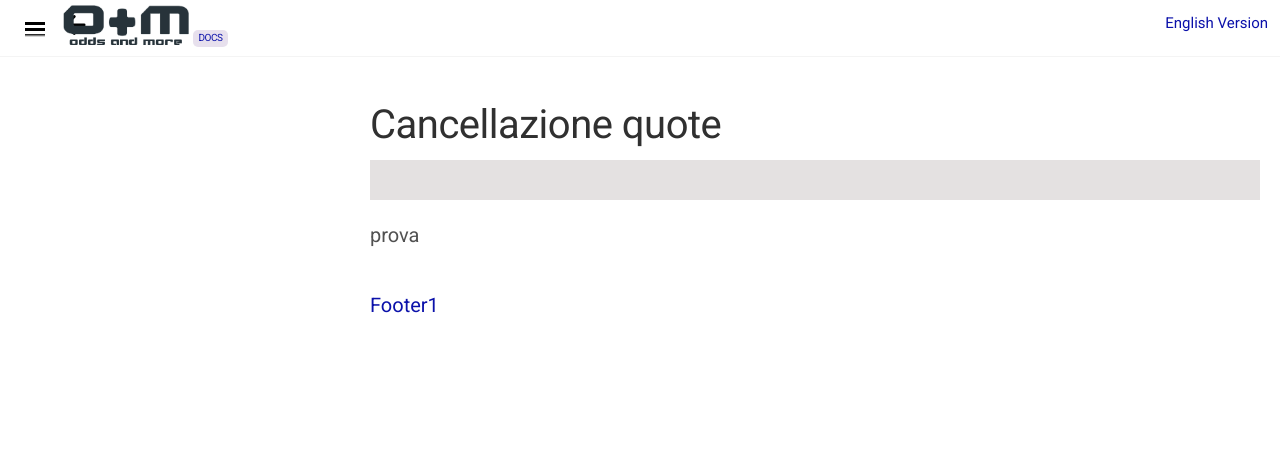
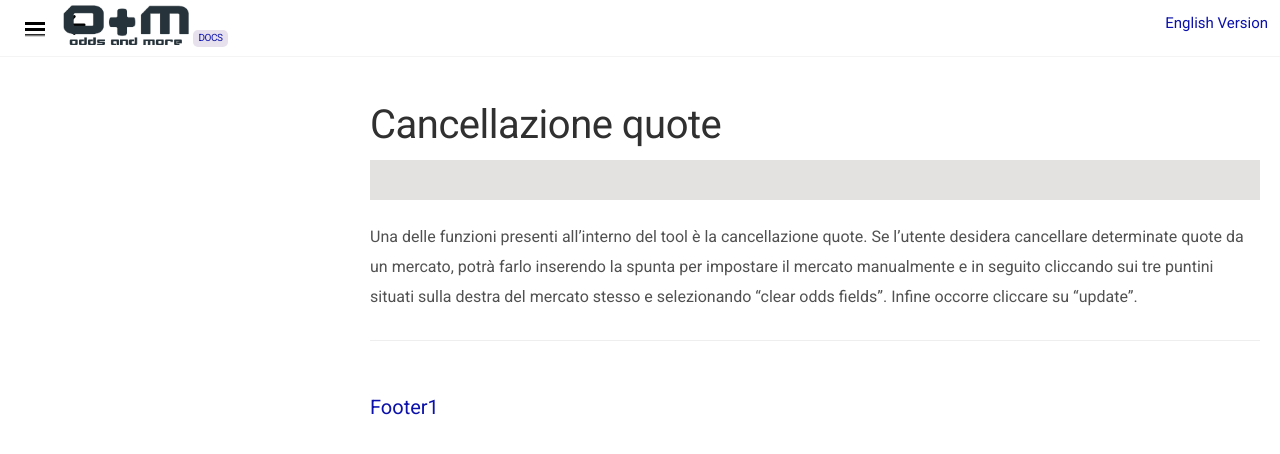
Before and after one commit to docsforodds/docs, a Jekyll site: the page built from docs/it/gestione-quote/cancellazione-quote.md, in a window 1280 px wide. Shown: the top 454 px of the page. Built offline with Jekyll 4.4.1, drawn with Linux system fonts in a browser that asks for light colours; nearby versions of some CDN libraries.

Commit message:
added images

```diff
--- a/docs/it/gestione-quote/cancellazione-quote.md
+++ b/docs/it/gestione-quote/cancellazione-quote.md
@@ -7,4 +7,8 @@ icon: fas fa-circle
 ---
 <p class="message">
 
-</p>prova
+</p>
+
+ <font size="3">Una delle funzioni presenti all’interno del tool è la cancellazione quote. Se l’utente desidera cancellare determinate quote da un mercato, potrà farlo inserendo la spunta per impostare il mercato manualmente e in seguito cliccando sui tre puntini situati sulla destra del mercato stesso e selezionando “clear odds fields”. Infine occorre cliccare su “update”.</font>
+
+ ---
```
